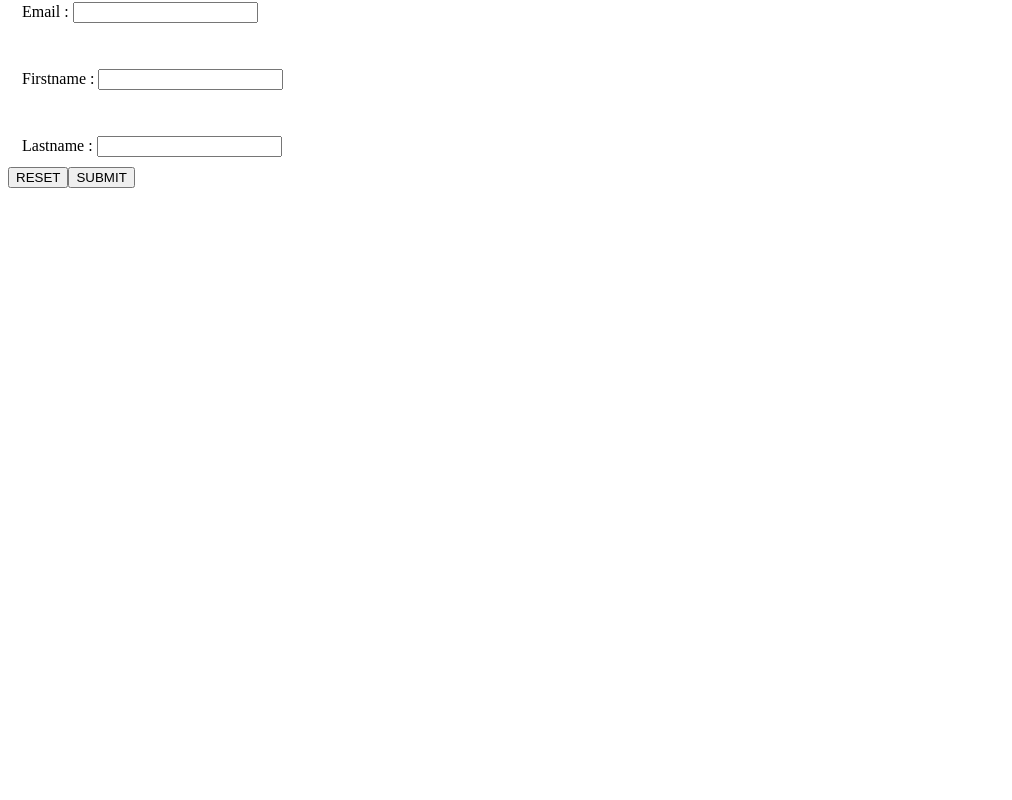
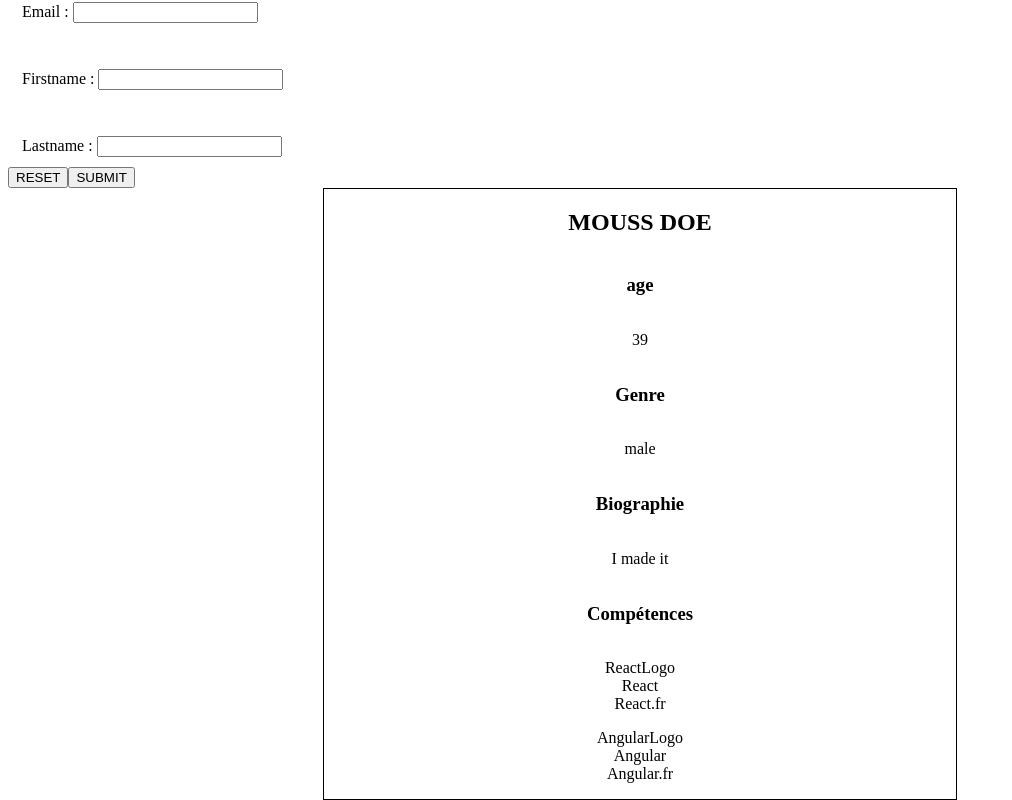
Before and after one commit to bfsylvain/blockAngularProject, an Angular app: page / in a window 1280 px wide. Shown: the part 722-1522 px from the top of the page, without its empty margins (0-1012 px from the left). Before the commit the page ends 910 px from the top, so only its background shows below. Built offline with nearby package versions, Linux system fonts and the light colour scheme.

Commit message:
@input done

```diff
--- a/src/app/app.component.html
+++ b/src/app/app.component.html
@@ -20,5 +20,6 @@
     <li *ngFor="let _ of [].constructor(20); let catNumber=index"> Cat number {{ catNumber + 1 }} 🐱</li>
   </ul>
   <app-sign-up></app-sign-up>
+  <app-developer></app-developer>
 </main>
 <router-outlet></router-outlet>
--- a/src/app/app.module.ts
+++ b/src/app/app.module.ts
@@ -7,6 +7,8 @@ import { BlockComponent } from './block/block.component';
 import { FormsModule } from '@angular/forms';
 import { UserProfileComponent } from './user-profile/user-profile.component';
 import { SignUpComponent } from './sign-up/sign-up.component';
+import { DeveloperComponent } from './developer/developer.component';
+import { SkillsComponent } from './skills/skills.component';
 
 @NgModule({
   declarations: [
@@ -14,6 +16,8 @@ import { SignUpComponent } from './sign-up/sign-up.component';
     BlockComponent,
     UserProfileComponent,
     SignUpComponent,
+    DeveloperComponent,
+    SkillsComponent,
   ],
   imports: [
     BrowserModule,
--- /dev/null
+++ b/src/app/developer/developer.component.html
@@ -0,0 +1,13 @@
+<div class="dev-exercise">
+    <div class="dev-card">
+        <h2>{{developer1.firstName | uppercase}} {{developer1.lastName | uppercase}}</h2>
+        <h3>age</h3>
+        <p>{{developer1.age}}</p>
+        <h3>Genre</h3>
+        <p>{{developer1.gender}}</p>
+        <h3>Biographie</h3>
+        <p>{{developer1.bio}}</p>
+        <h3>Compétences</h3>
+        <app-skills [developer1SkillList]="developer1SkillList"></app-skills>
+    </div>
+</div>
--- /dev/null
+++ b/src/app/developer/developer.component.scss
@@ -0,0 +1,12 @@
+.dev-exercise {
+ display: flex;
+ justify-content: center;
+
+    .dev-card {
+        display: flex;
+        flex-direction: column;
+        align-items: center;
+        width: 50%;
+        border: 1px black solid;
+    }
+}
--- /dev/null
+++ b/src/app/developer/developer.component.ts
@@ -0,0 +1,32 @@
+import { Component } from '@angular/core';
+import { Developer } from '../models/classes/developer.class';
+import { Skill } from '../models/types/skills.type';
+
+@Component({
+  selector: 'app-developer',
+  templateUrl: './developer.component.html',
+  styleUrl: './developer.component.scss',
+})
+export class DeveloperComponent {
+  developer1Skill1: Skill = {
+    name: 'React',
+    logo: 'ReactLogo',
+    site: 'React.fr',
+  };
+  developer1Skill2: Skill = {
+    name: 'Angular',
+    logo: 'AngularLogo',
+    site: 'Angular.fr',
+  };
+
+  developer1SkillList: Skill[] = [this.developer1Skill1, this.developer1Skill2];
+
+  developer1 = new Developer(
+    'Doe',
+    'Mouss',
+    39,
+    "male",
+    'I made it',
+    this.developer1SkillList
+  );
+}
--- /dev/null
+++ b/src/app/models/classes/developer.class.ts
@@ -0,0 +1,19 @@
+import { Skill } from "../types/skills.type";
+
+export class Developer {
+    lastName: string;
+    firstName: string;
+    age: number;
+    gender: string;
+    bio: string;
+    skills: Skill[]
+
+    constructor(lastName: string, firstName: string, age: number, gender: string, bio: string, skills: Skill[]) {
+    this.lastName = lastName
+    this.firstName = firstName
+    this.age = age
+    this.gender = gender
+    this.bio = bio
+    this.skills = skills
+}
+}
--- /dev/null
+++ b/src/app/models/types/skills.type.ts
@@ -0,0 +1,5 @@
+export type Skill = {
+name: string;
+logo: string;
+site: string;
+}
--- a/src/app/sign-up/sign-up.component.ts
+++ b/src/app/sign-up/sign-up.component.ts
@@ -21,7 +21,7 @@ export class SignUpComponent implements OnInit {
     ngOnInit(){
       this.generateLengthErrorMessages(this.minLengthWord, this.maxLengthWord)
     }
-    generateLengthErrorMessages(minLength: number, maxLength: number) {
+    generateLengthErrorMessages(minLength: number, maxLength: number): void {
       this.minLengthErrorSentence = `doit faire ${minLength} caractères minimum`
       this.maxLengthErrorSentence = `doit faire ${maxLength} caractères maximum`
     }
--- /dev/null
+++ b/src/app/skills/skills.component.html
@@ -0,0 +1,10 @@
+<!-- <div *ngFor="let skill ofdeveloper1SkillList">
+  <ul *ngFor="let element of skill">
+    <li>{{element}}</li>
+  </ul>
+</div> -->
+<ul class="skill-description" *ngFor="let skill of developer1SkillList">
+<li>{{skill.logo}}</li>
+<li>{{skill.name}}</li>
+<li>{{skill.site}}</li>
+</ul>
--- /dev/null
+++ b/src/app/skills/skills.component.scss
@@ -0,0 +1,7 @@
+.skill-description {
+    display: flex;
+    flex-direction: column;
+    align-items: center;
+    list-style-type: none;
+    padding-left: 0;
+}
--- /dev/null
+++ b/src/app/skills/skills.component.ts
@@ -0,0 +1,17 @@
+import { Component, Input } from '@angular/core';
+import { Skill } from '../models/types/skills.type';
+
+@Component({
+  selector: 'app-skills',
+  templateUrl: './skills.component.html',
+  styleUrl: './skills.component.scss'
+})
+
+export class SkillsComponent {
+
+  ngOnInit(): void {
+    console.log(this.developer1SkillList)
+  }
+     @Input() developer1SkillList?: Skill[]= [];
+
+}
```
Also changed, not shown: 2 other files (tests, documents, lock files or other folders).
